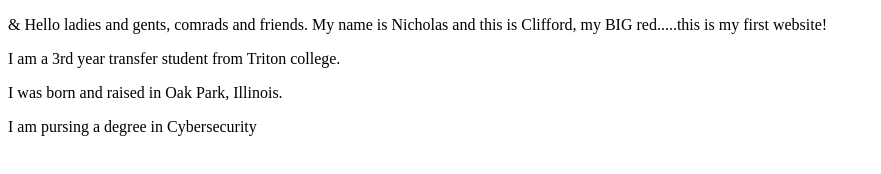
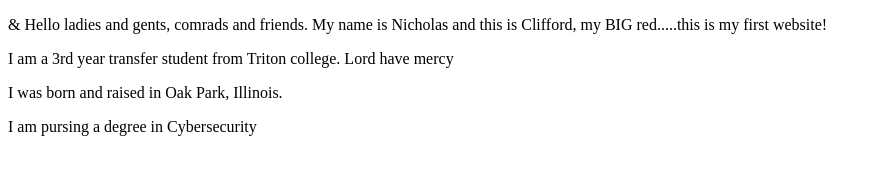
Before and after one commit to nthomas211/webdev_lab1, a plain HTML site: page Index.html in a window 1280 px wide. Shown: the whole page, without its empty margins (0-881 px from the left). Drawn offline with Linux system fonts and the light colour scheme.

Commit message:
Update Index.html

```diff
--- a/Index.html
+++ b/Index.html
@@ -6,7 +6,7 @@
 </head>
 <body>
   <p>&amp; Hello ladies and gents, comrads and friends. My name is Nicholas and this is Clifford, my BIG red.....this is my first website!</p>
-  <p>I am a 3rd year transfer student from Triton college. </p>
+  <p>I am a 3rd year transfer student from Triton college. Lord have mercy </p>
    <p>I was born and raised in Oak Park, Illinois. </p>
     <p> I am pursing a degree in Cybersecurity</p>
 </body>
```
